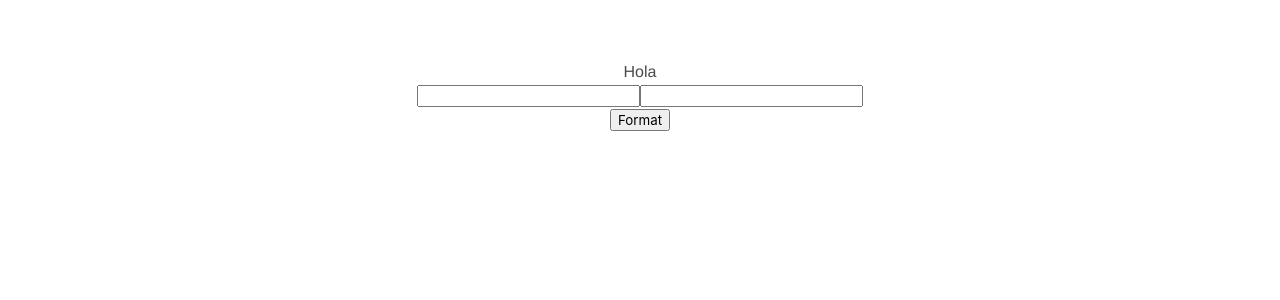
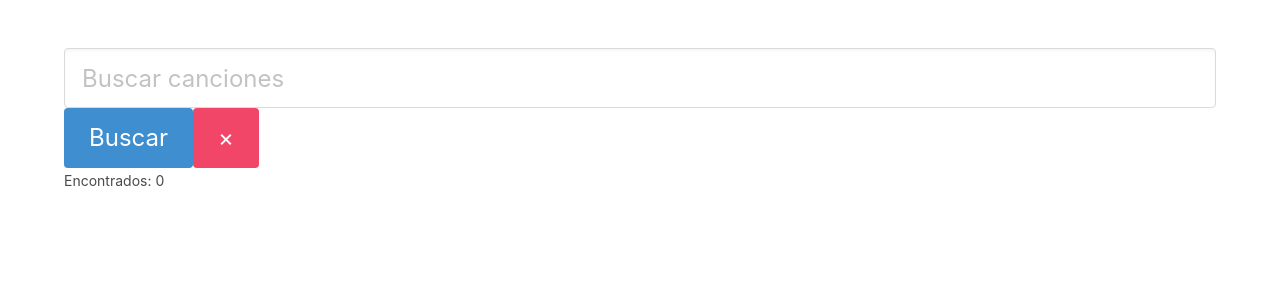
Before and after one commit to franmanez/-platzi-vue-pro-music, a Vue app: page / in a window 1280 px wide. Shown: the top 300 px of the page. Built offline with nearby package versions, Linux system fonts and the light colour scheme.

Commit message:
acabada la parte de manipulación del DOM

```diff
--- a/src/App.vue
+++ b/src/App.vue
@@ -4,45 +4,50 @@
   </div-->
 <template lang="pug">
   #app
-    p {{ msg }}
-    input(v-model="name")
-    input(v-model="lastName")
-    p {{ fullName }}
-
-    button(v-on:click="format") Format
-    p {{ formattedName }}
+    section.section
+      nav.nav.has-shadow
+        div.container
+          input.input.is-large(type="text", placeholder="Buscar canciones", v-model="searchQuery")
+          a.button.is-info.is-large(@click="search") Buscar
+          a.button.is-danger.is-large &times;
+          p
+            small {{ searchMessage }}
+        .container.results
+          .columns
+            .column(v-for="t in tracks") {{ t.name }} - {{ t.artist }}
 
 </template>
 
 <script>
 // import HelloWorld from './components/HelloWorld.vue'
 
+const tracks = [
+  { name: 'Muchacha', artist: 'Luis Alberto Spinetta' },
+  { name: 'Pies descalzos', artist: 'Shakira' },
+  { name: 'Soldadito marinero', artist: 'Fito' }
+]
+
 export default {
   name: 'App',
   data () {
     return {
-      msg: 'Hola',
-      name: '',
-      lastName: '',
-      formattedName: ''
+      searchQuery: '',
+      tracks: []
     }
   },
 
   computed: {
-    fullName () {
-      return this.name + ' ' + this.lastName
+    searchMessage () {
+      return `Encontrados: ${this.tracks.length}`
     }
   },
 
   watch: {
-    name () {
-      console.log(this.name)
-    }
   },
 
   methods: {
-    format () {
-      this.formattedName = this.name.split(' ').join('-').toUpperCase()
+    search () {
+      this.tracks = tracks
     }
   },
 
@@ -53,11 +58,8 @@ export default {
 
 <style lang="scss">
 @import "./scss/main.scss";
-#app {
-  font-family: Avenir, Helvetica, Arial, sans-serif;
-  -webkit-font-smoothing: antialiased;
-  -moz-osx-font-smoothing: grayscale;
-  text-align: center;
-  margin-top: 60px;
+
+.results {
+  margin-top: 50px;
 }
 </style>
```
